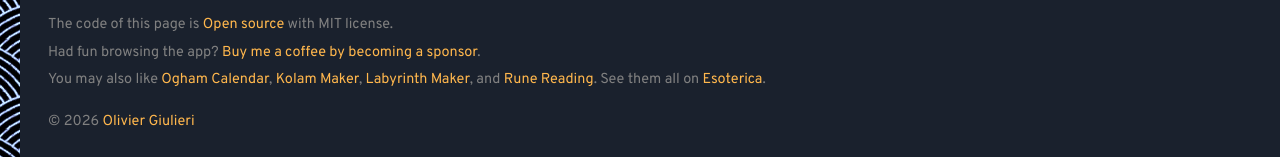
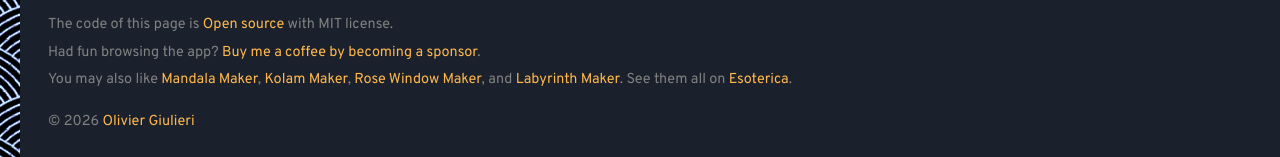
Before and after one commit to evoluteur/celtic-knot-maker, a website: page index.html in a window 1280 px wide. Shown: the part 1581-1738 px from the top of the page. Drawn offline with Linux system fonts and the light colour scheme.

Commit message:
docs: text ediits

```diff
--- a/index.html
+++ b/index.html
@@ -288,14 +288,13 @@
         </p>
         <p>
           You may also like
-          <a href="https://evoluteur.github.io/ogham-calendar/"
-            >Ogham Calendar</a
-          >,
+          <a href="https://evoluteur.github.io/mandala-maker/">Mandala Maker</a>,
           <a href="https://evoluteur.github.io/kolam-maker/">Kolam Maker</a>,
+          <a href="https://evoluteur.github.io/rose-window-maker/"
+            >Rose Window Maker</a
+          >, and
           <a href="https://evoluteur.github.io/labyrinth-maker/"
             >Labyrinth Maker</a
-          >, and
-          <a href="https://evoluteur.github.io/rune-reading/">Rune Reading</a
           >. See them all on
           <a href="https://evoluteur.github.io/esoterica.html">Esoterica</a>.
         </p>
```
Also changed, not shown: README.md.
